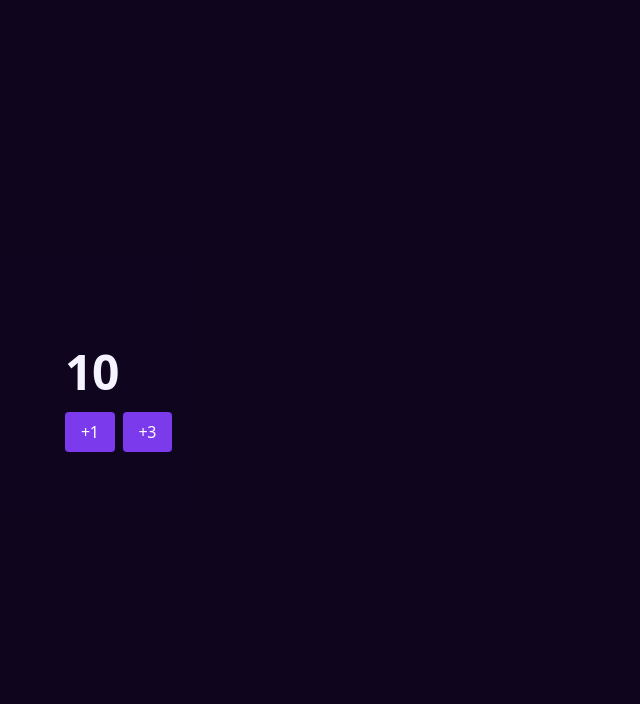
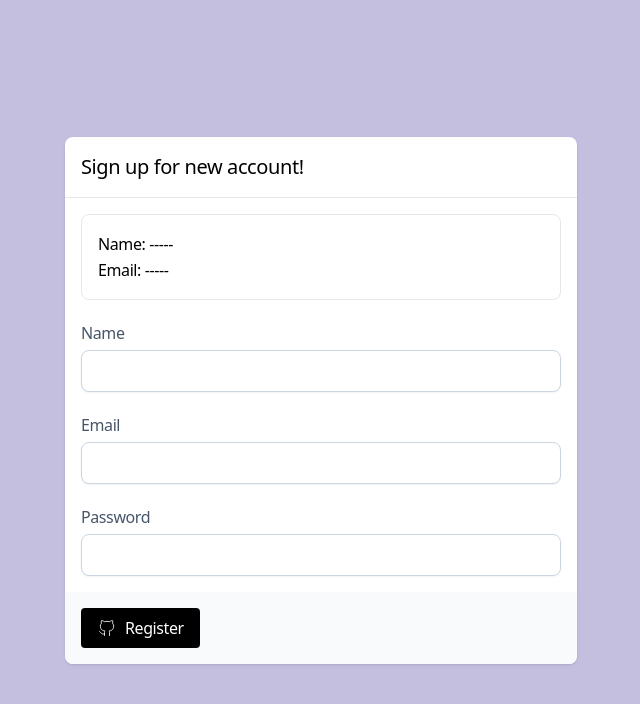
Before and after one commit to rizkywahyuprasetiyo/belajar-react, a React (Vite) app: page / in a window 1280 px wide. Shown: the top 704 px of the page, without its empty margins (319-959 px from the left). Built offline with nearby package versions, Linux system fonts and the light colour scheme.

Commit message:
belajar useState dengan object

```diff
--- a/package.json
+++ b/package.json
@@ -16,6 +16,7 @@
         "react-dom": "^18.2.0"
     },
     "devDependencies": {
+        "@tailwindcss/forms": "^0.5.3",
         "@types/react": "^18.0.27",
         "@types/react-dom": "^18.0.10",
         "@vitejs/plugin-react": "^3.1.0",
--- a/src/App.jsx
+++ b/src/App.jsx
@@ -1,11 +1,59 @@
+import { IconBrandGithub } from '@tabler/icons-react';
+import { useState } from 'react';
+import Button from './components/Button';
+import Card from './components/Card';
+import Input from './components/Input';
+import Label from './components/Label';
 import PlaceContentCenter from './components/PlaceContentCenter';
-import Counter from './components/Counter';
 
 export default function App() {
+    const [form, setForm] = useState({
+        name: '',
+        email: '',
+        password: '',
+    });
+
+    function onChange(event) {
+        setForm({ ...form, [event.target.name]: event.target.value });
+    }
+
+    function submit(event) {
+        event.preventDefault();
+        console.log(form);
+    }
+
     return (
         <div>
             <PlaceContentCenter>
-                <Counter initValue={10} />
+                <Card>
+                    <Card.Title>Sign up for new account!</Card.Title>
+                    <form onSubmit={submit}>
+                        <Card.Body>
+                            <div className={'mb-5 border rounded-lg p-4'}>
+                                <p>Name: {form.name || '-----'}</p>
+                                <p>Email: {form.email || '-----'}</p>
+                            </div>
+                            <div className='mb-5'>
+                                <Label htmlFor='name' value='Name' />
+                                <Input value={form.name} onChange={onChange} id={'name'} name={'name'} />
+                            </div>
+                            <div className='mb-5'>
+                                <Label htmlFor='email'>Email</Label>
+                                <Input value={form.email} onChange={onChange} id={'email'} name={'email'} type={'email'} />
+                            </div>
+                            <div>
+                                <Label htmlFor='password'>Password</Label>
+                                <Input value={form.password} onChange={onChange} id={'password'} name={'password'} type={'password'} />
+                            </div>
+                        </Card.Body>
+                        <Card.Footer>
+                            <Button>
+                                <IconBrandGithub />
+                                Register
+                            </Button>
+                        </Card.Footer>
+                    </form>
+                </Card>
             </PlaceContentCenter>
         </div>
     );
--- a/src/components/Button.jsx
+++ b/src/components/Button.jsx
@@ -1,6 +1,6 @@
 import clsx from 'clsx';
 
-export default function Button({ className = 'bg-blue-600', children, text, ...props }) {
+export default function Button({ className = 'bg-black', children, text, ...props }) {
     return (
         <div>
             <button
--- a/src/components/Card.jsx
+++ b/src/components/Card.jsx
@@ -1,5 +1,3 @@
-import Button from './Button';
-
 function Card({ children }) {
     return <div className={'shadow rounded-lg overflow-hidden bg-white'}>{children}</div>;
 }
--- /dev/null
+++ b/src/components/Input.jsx
@@ -0,0 +1,9 @@
+export default function Input({ type = 'text', ...props }) {
+    return (
+        <input
+            className={'transition duration-300 w-full focus:ring focus:ring-blue-200 focus:border-blue-400 border-slate-300 shadow-sm rounded-lg'}
+            {...props}
+            type={type}
+        />
+    );
+}
--- /dev/null
+++ b/src/components/Label.jsx
@@ -0,0 +1,7 @@
+export default function Label({ value, children, ...props }) {
+    return (
+        <label className='text-slate-600 mb-1 block' {...props}>
+            {value || children}
+        </label>
+    );
+}
--- a/src/components/PlaceContentCenter.jsx
+++ b/src/components/PlaceContentCenter.jsx
@@ -1,7 +1,7 @@
 export default function PlaceContentCenter({ children }) {
     return (
-        <div className='bg-black'>
-            <div className='bg-violet-900/20 text-violet-50 min-h-screen flex items-center justify-center antialiased tracking-tight'>
+        <div className='bg-slate-200'>
+            <div className='bg-violet-900/20 min-h-screen flex items-center justify-center antialiased tracking-tight'>
                 <div className='max-w-lg w-full'>{children}</div>
             </div>
         </div>
--- a/tailwind.config.cjs
+++ b/tailwind.config.cjs
@@ -4,5 +4,5 @@
     theme: {
         extend: {},
     },
-    plugins: [],
+    plugins: [require('@tailwindcss/forms')],
 };
```
Also changed, not shown: 1 other file (tests, documents, lock files or other folders).
